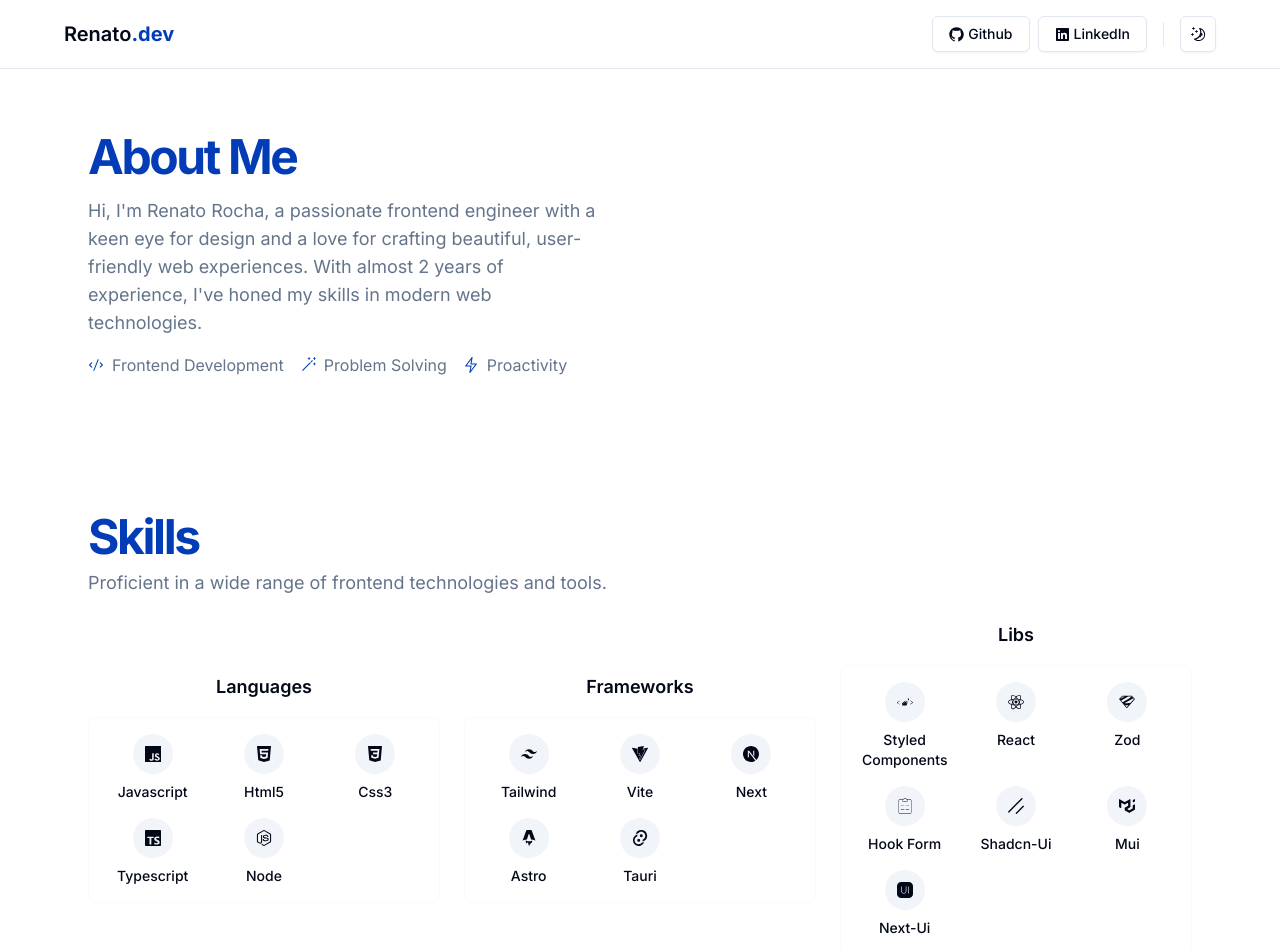
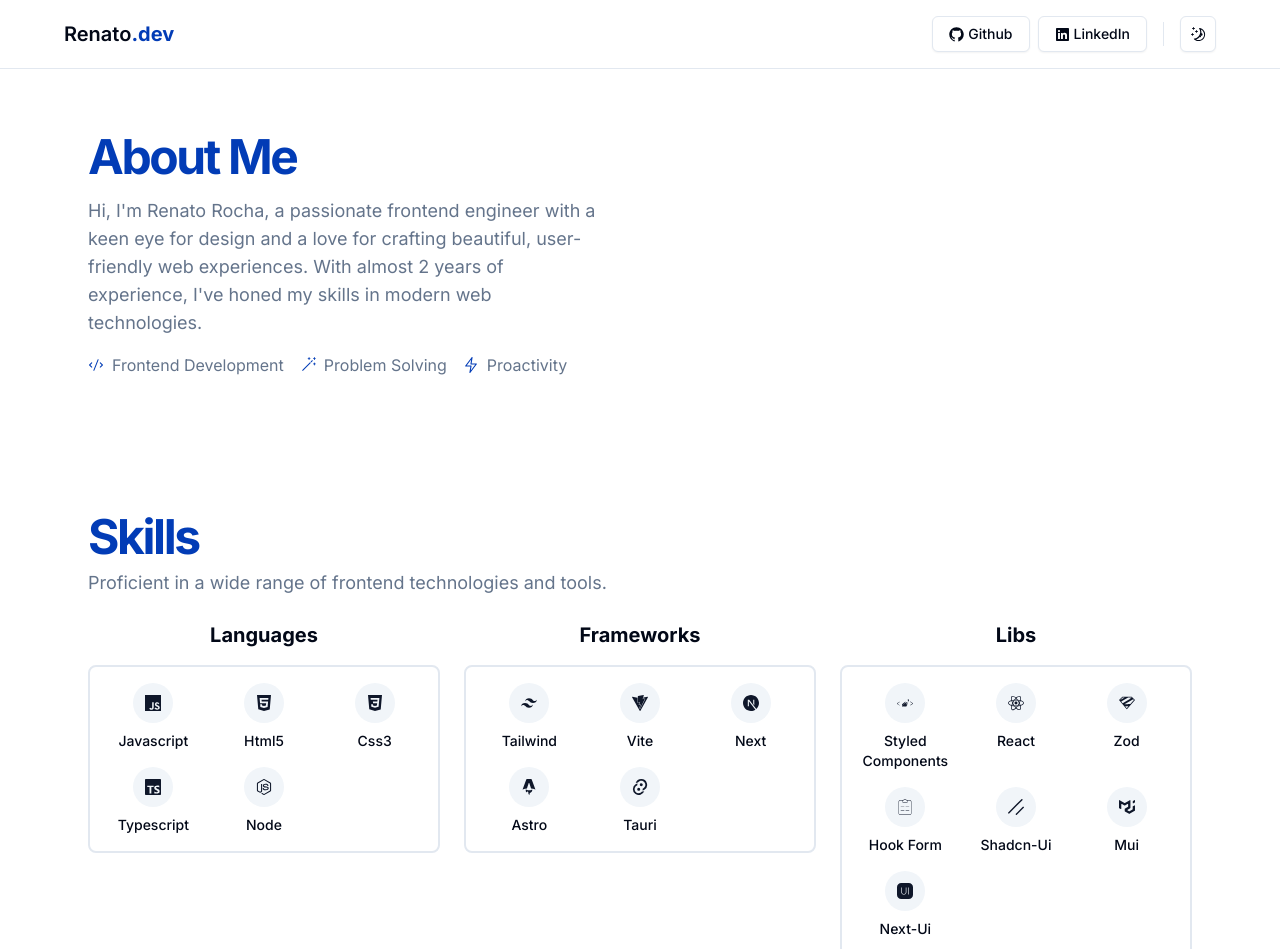
Before and after one commit to renatorrocha/portfolio-renato, a Next.js app: page / in a window 1280 px wide. Shown: the top 949 px of the page. Built offline with nearby package versions, Linux system fonts and the light colour scheme.

Commit message:
fix some styles

```diff
--- a/src/components/skills/category-container.tsx
+++ b/src/components/skills/category-container.tsx
@@ -6,12 +6,12 @@
   categoryName: string;
 }) {
   return (
-    <div className="group/category grid gap-4">
-      <p className="text-center text-lg font-semibold transition-all group-hover/category:text-primary">
+    <div className="group/category grid min-h-[200px] gap-4">
+      <p className="text-center text-xl font-bold transition-all group-hover/category:text-primary">
         {categoryName}
       </p>
 
-      <div className="grid grid-cols-3 gap-4 rounded-lg border border-primary-foreground p-4">
+      <div className="grid grid-cols-3 gap-4 rounded-lg border-2 border-border p-4 transition-all group-hover/category:border-primary group-hover/category:bg-muted">
         {children}
       </div>
     </div>
--- a/src/components/skills/skills-container.tsx
+++ b/src/components/skills/skills-container.tsx
@@ -9,8 +9,8 @@
 }) {
   return (
     <div className="group/icon flex flex-col items-center gap-2">
-      <figure className="rounded-full bg-muted p-3 transition-all group-hover/icon:scale-110 group-hover/icon:bg-primary">
-        <SkillIcon className="group-hover/icon:text-secondary" />
+      <figure className="rounded-full bg-secondary p-3 transition-all group-hover/icon:scale-110 group-hover/icon:bg-primary">
+        <SkillIcon className="text-secondary-foreground group-hover/icon:text-secondary" />
       </figure>
 
       <span className="text-center text-sm font-medium transition-all group-hover/icon:font-bold">
--- a/src/components/skills/skills.tsx
+++ b/src/components/skills/skills.tsx
@@ -1,4 +1,3 @@
-import { GitHubLogoIcon } from "@radix-ui/react-icons";
 import SkillsContainer from "./skills-container";
 import CategoryContainer from "./category-container";
 import { MySkills } from "@/lib/constants";
@@ -18,7 +17,7 @@
             </p>
           </div>
 
-          <div className="grid items-center gap-6 md:grid-cols-2 lg:grid-cols-3">
+          <div className="grid items-start gap-6 md:grid-cols-2 lg:grid-cols-3">
             {MySkills.map((category) => (
               <CategoryContainer
                 categoryName={category.name}
```
